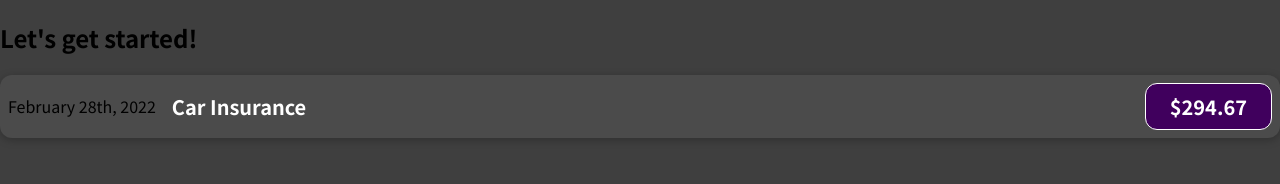
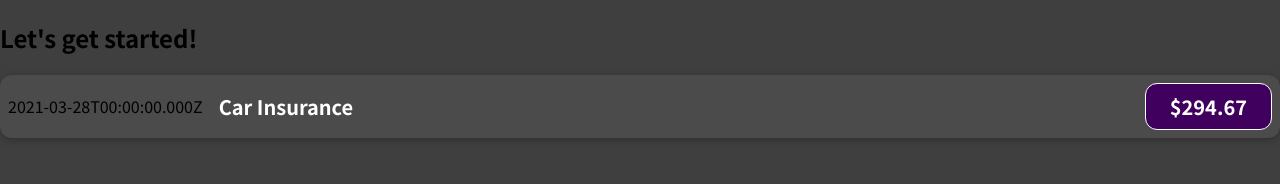
Before and after one commit to priyanka-1894/React-Training, a JavaScript app in the folder react-complete-guide/: page / in a window 1280 px wide. Shown: the top 184 px of the page. Built offline with nearby package versions, Linux system fonts and the light colour scheme.

Commit message:
React Basics & Working with Components - Outputting Dynamic Data & Working with Expressions in JSX

```diff
--- a/react-complete-guide/src/components/ExpenseItem.js
+++ b/react-complete-guide/src/components/ExpenseItem.js
@@ -1,12 +1,16 @@
 import './ExpenseItem.css';
 
 function ExpenseItem() {
+    const expenseDate = new Date(2021, 2, 28);
+    const expenseTitle = 'Car Insurance';
+    const expensePrice = 294.67;
+
     return (
         <div className="expense-item">
-            <div>February 28th, 2022</div>
+            <div>{ expenseDate.toISOString() }</div>
             <div className="expense-item__description">
-                <h2>Car Insurance</h2>
-                <div className="expense-item__price">$294.67</div>
+                <h2>{ expenseTitle }</h2>
+                <div className="expense-item__price">${ expensePrice }</div>
             </div>
         </div>
     );
```
